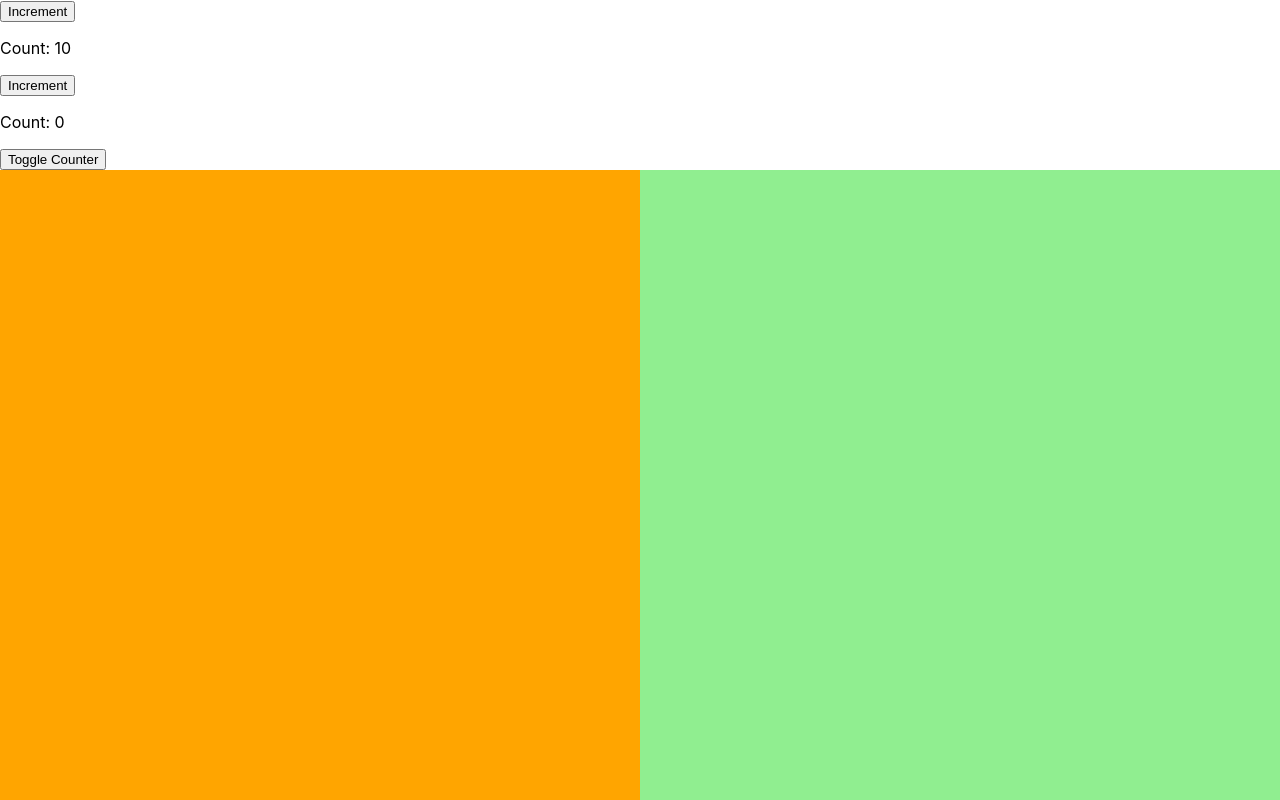
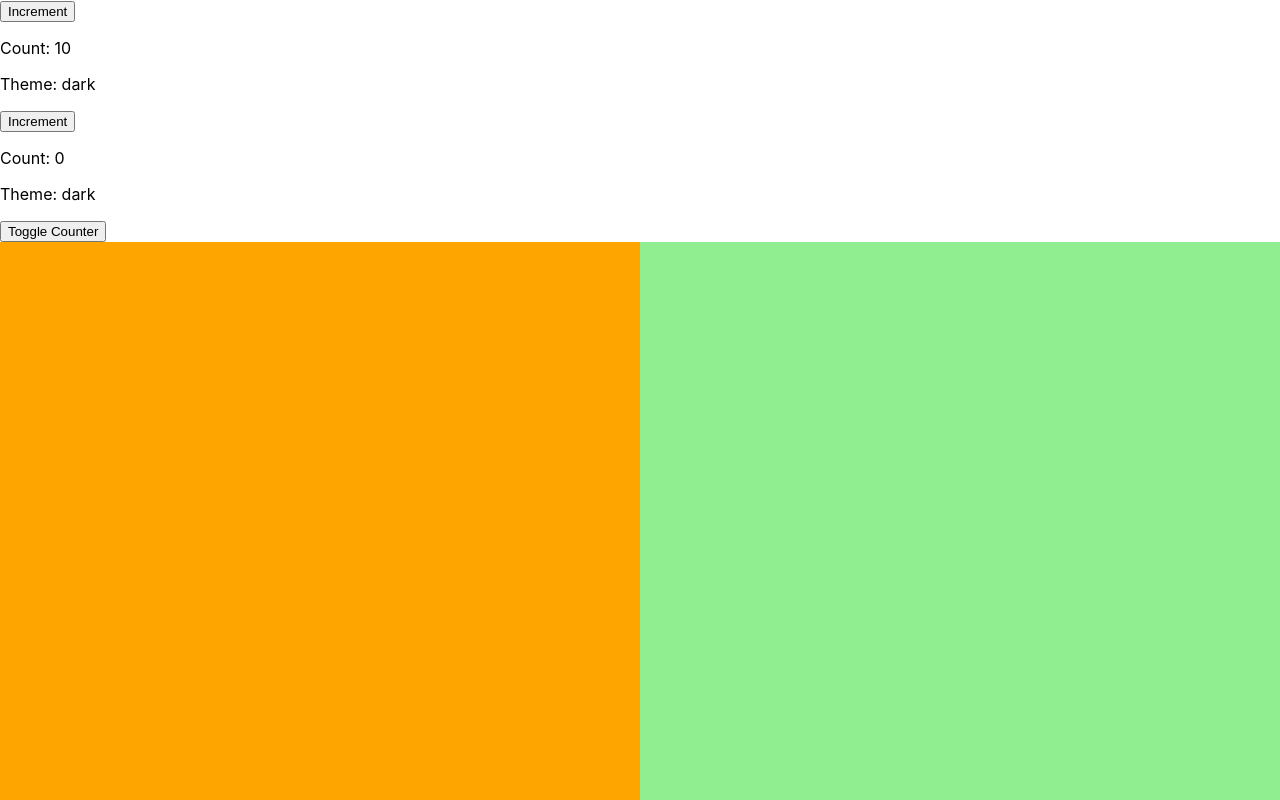
Before and after one commit to wayland-i/react-crash-course, a React (Create React App) app in the folder Class-Based-Components/class-based-components/: page / in a window 1280 px wide. Shown: the top 800 px of the page. Built offline with nearby package versions, Linux system fonts and the light colour scheme.

Commit message:
class based componenets done

```diff
--- a/Class-Based-Components/class-based-components/src/App.js
+++ b/Class-Based-Components/class-based-components/src/App.js
@@ -1,10 +1,14 @@
 import './App.css';
-import { createRef, Component, useState } from 'react';
+import { createRef, Component, useState, createContext } from 'react';
+
+const Theme = createContext({
+  mode: 'dark'
+})
 
 function App() {
   const [shouldRender, setShouldRender] = useState(true);
   return (
-    <>
+    <Theme.Provider value={{mode: 'dark'}}>
       <Counter startingCount={10}/>
       { shouldRender && <Counter /> }
       <button onClick={() => setShouldRender(!shouldRender)}>
@@ -12,7 +16,7 @@ function App() {
       </button>
       <div className='left'></div>
       <div className='right'></div>
-    </>
+    </Theme.Provider>
   );
 }
 
@@ -20,6 +24,7 @@ function App() {
 export default App;
 
 class Counter extends Component {
+  static contextType = Theme;
   // state = {
   //   count: this.props.startingCount ?? 0
   // }
@@ -35,6 +40,7 @@ class Counter extends Component {
   componentDidMount() {
     console.log('mounted');
     console.log(this.buttonRef);
+    console.log(this.context);
   }
 
   render() {
@@ -49,6 +55,12 @@ class Counter extends Component {
           Increment
         </button>
         <p>Count: {this.state.count}</p>
+        {/* <p>Theme: {this.context.mode}</p> */}
+        <Theme.Consumer>
+          {
+            context => <p>Theme: {context.mode}</p>
+          }
+        </Theme.Consumer>
       </>
     );
   }
```
